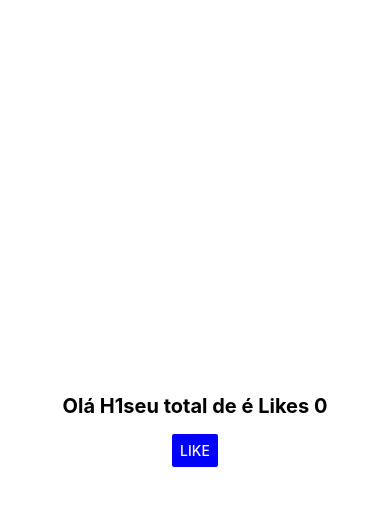
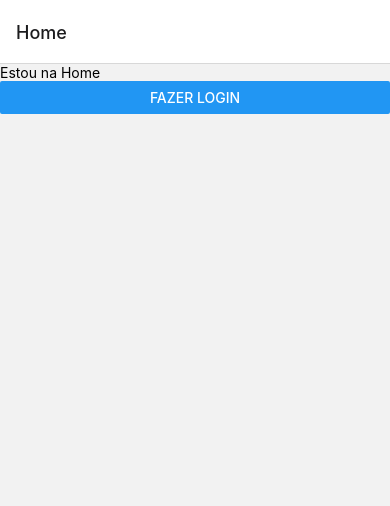
Before and after one commit to 1bertomelo/desenvolvimentoMobila_2024, a React Native app: screen /Home in a window 390 px wide. Shown: the top 506 px of the page. Built offline with nearby package versions, Linux system fonts and the light colour scheme.

Commit message:
navegacao

```diff
--- a/App.tsx
+++ b/App.tsx
@@ -2,14 +2,12 @@ import { StatusBar } from 'expo-status-bar';
 import { useState } from 'react';
 import { StyleSheet, View } from 'react-native';
 import theme from './src/styles/theme';
-import Ola from './src/components/Ola/Ola';
+import StackComponent from './src/routes/stack';
 
 export default function App() {
 
   return (
-    <View style={styles.container}>
-      <Ola nomeProps='H1'/>
-    </View>
+   <StackComponent />
   );
 }
 
--- /dev/null
+++ b/src/routes/stack.tsx
@@ -0,0 +1,27 @@
+import * as React from 'react';
+import { NavigationContainer} from '@react-navigation/native';
+import { createNativeStackNavigator, NativeStackNavigationProp } from '@react-navigation/native-stack';
+import Home from '../screens/Home';
+import Login from '../screens/Login';
+
+const Stack = createNativeStackNavigator();
+
+type StackNavigation = {
+    Home : undefined;
+    Login : undefined;
+}
+
+export type StackTypes = NativeStackNavigationProp<StackNavigation>
+
+
+export default function StackComponent(){
+    return (
+        <NavigationContainer>
+            <Stack.Navigator>
+                <Stack.Screen  name="Home" component={Home} />
+                <Stack.Screen  name="Login" component={Login} />
+            </Stack.Navigator>
+        </NavigationContainer>
+
+    );
+}
--- /dev/null
+++ b/src/screens/Home/index.tsx
@@ -0,0 +1,20 @@
+import { useNavigation } from '@react-navigation/native';
+import React, { useState } from 'react';
+import { Text, View, StyleSheet, Button } from 'react-native';
+import { StackTypes } from '../../routes/stack';
+
+const Home = () => {
+
+    const navigation = useNavigation<StackTypes>();
+
+return (
+    <View>
+        <Text>Estou na Home</Text>
+        <Button title='Fazer Login' onPress={() => {  navigation.navigate("Login");}} />
+    </View>
+
+);
+
+};
+
+export default Home;
--- /dev/null
+++ b/src/screens/Login/index.tsx
@@ -0,0 +1,14 @@
+import React, { useState } from 'react';
+import { Text, View, StyleSheet, Button } from 'react-native';
+
+const Login = () => {
+return (
+    <View>
+        <Text>Estou na Login</Text>
+    </View>
+
+);
+
+};
+
+export default Login;
```
Also changed, not shown: package.json (+8 -3 lines), 1 other file (tests, documents, lock files or other folders).
